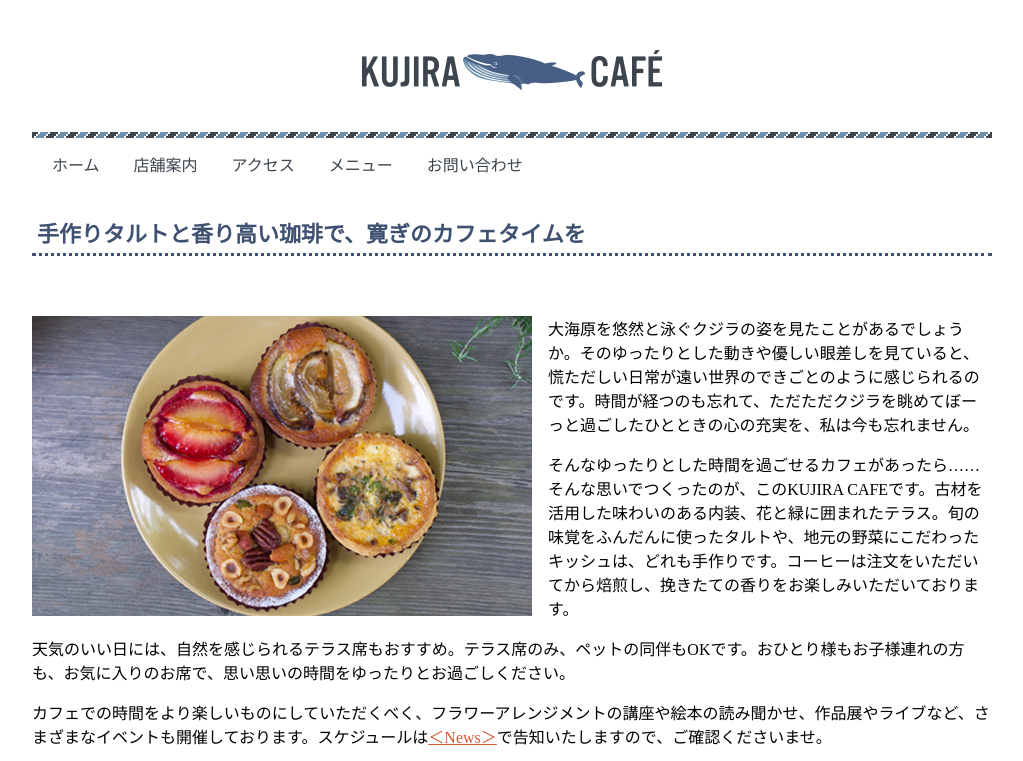
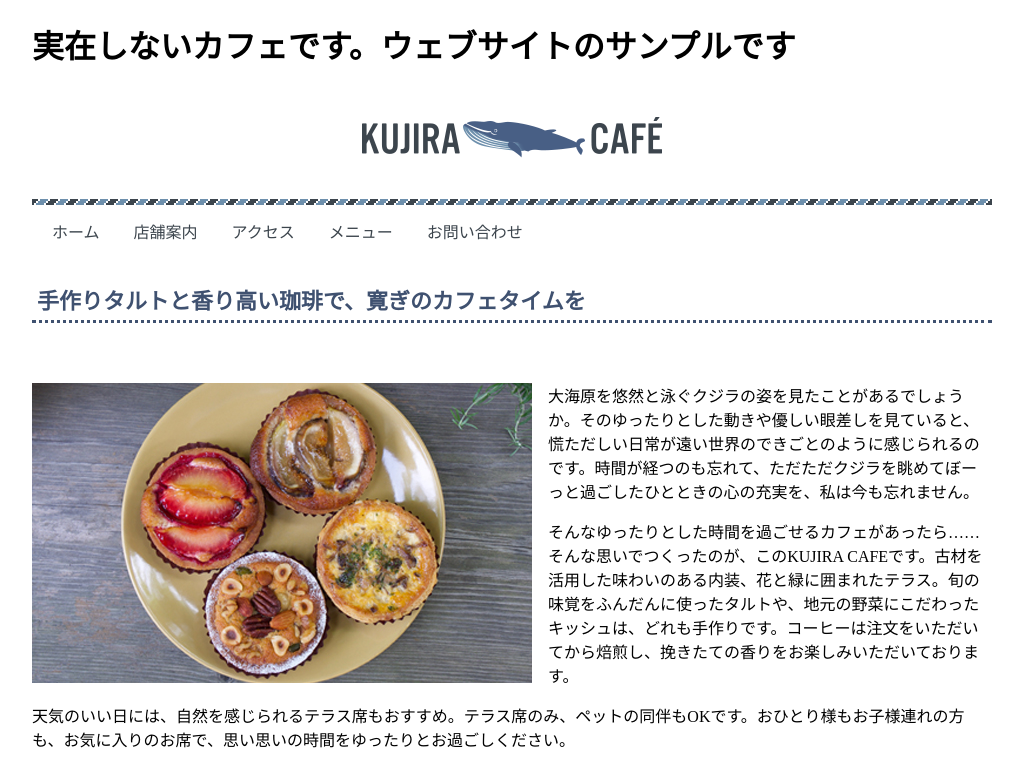
Before and after one commit to Taakako/sample1_from_bookandschool, a plain HTML site: page about.html in a window 1280 px wide. Shown: the top 761 px of the page, without its empty margins (128-1151 px from the left). Drawn offline with Linux system fonts and the light colour scheme; files whose address does not match are found by name.

Commit message:
Update about.html

```diff
--- a/about.html
+++ b/about.html
@@ -11,6 +11,7 @@
                <div class="wrapper">
 <!--header--------------------------------------------------------------------------------------------------->
                    <header class="headder">
+                       <h1>実在しないカフェです。ウェブサイトのサンプルです</h1>
                         <h1 class="logo"><a href="index.html"><img src="logo.png" alt="KUJIRA CAFE"></a></h1>
                         <nav class="nav">
                            <ul>
```
